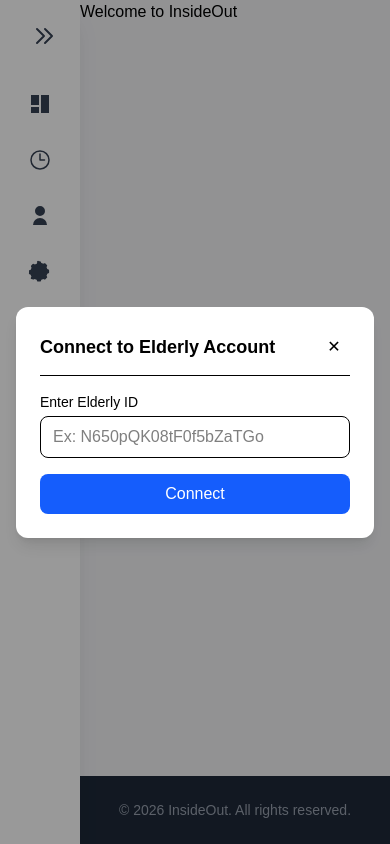
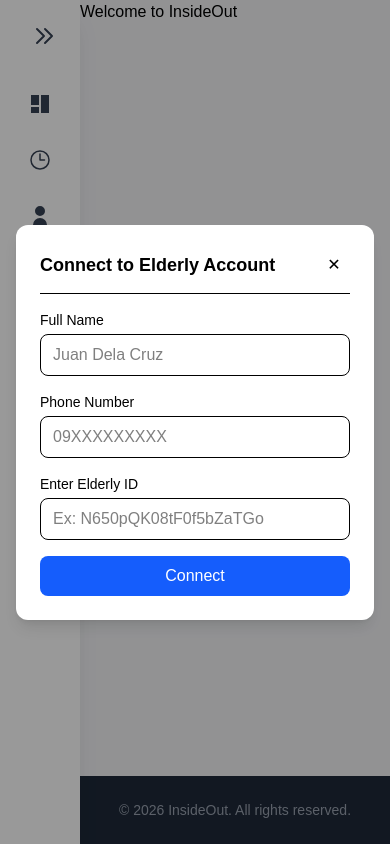
Before and after one commit to johnmartinroque/InsideOut, a React (Vite) app in the folder InsideOutFE/: page / in a window 390 px wide. Built offline with nearby package versions, Linux system fonts and the light colour scheme; no server answers; the database is empty; sample sign-in values are in the browser's storage.

Commit message:
added phone number and full name input

```diff
--- a/InsideOutFE/src/components/modals/InputElderlyID.jsx
+++ b/InsideOutFE/src/components/modals/InputElderlyID.jsx
@@ -4,6 +4,8 @@ import { doc, updateDoc } from "firebase/firestore";
 
 export default function InputElderlyIDModal({ isOpen, onClose }) {
   const [elderlyID, setElderlyID] = useState("");
+  const [phoneNumber, setPhoneNumber] = useState("");
+  const [fullName, setFullName] = useState("");
   const [loading, setLoading] = useState(false);
   const [message, setMessage] = useState("");
 
@@ -16,15 +18,24 @@ export default function InputElderlyIDModal({ isOpen, onClose }) {
     const user = auth.currentUser;
     if (!user) return setMessage("User not logged in");
 
+    // simple validation
+    if (!elderlyID.trim() || !phoneNumber.trim() || !fullName.trim()) {
+      return setMessage("Please fill in all fields");
+    }
+
     try {
       setLoading(true);
 
       await updateDoc(doc(db, "companion", user.uid), {
         elderlyID: elderlyID.trim(),
+        phoneNumber: phoneNumber.trim(),
+        fullName: fullName.trim(),
       });
 
-      setMessage("Elderly ID saved successfully!");
+      setMessage("Information saved successfully!");
       setElderlyID("");
+      setPhoneNumber("");
+      setFullName("");
 
       setTimeout(() => {
         onClose();
@@ -32,7 +43,7 @@ export default function InputElderlyIDModal({ isOpen, onClose }) {
       }, 1200);
     } catch (err) {
       console.error(err);
-      setMessage("Failed to save Elderly ID");
+      setMessage("Failed to save information");
     } finally {
       setLoading(false);
     }
@@ -56,11 +67,37 @@ export default function InputElderlyIDModal({ isOpen, onClose }) {
             </button>
           </div>
 
-          {/* Body */}
+          {/* Form */}
           <form onSubmit={handleSubmit} className="space-y-4">
+            {/* Full Name */}
+            <div>
+              <label className="block text-sm mb-1">Full Name</label>
+              <input
+                type="text"
+                value={fullName}
+                onChange={(e) => setFullName(e.target.value)}
+                placeholder="Juan Dela Cruz"
+                required
+                className="w-full px-3 py-2 border rounded-lg focus:ring-2 focus:ring-blue-500"
+              />
+            </div>
+
+            {/* Phone Number */}
+            <div>
+              <label className="block text-sm mb-1">Phone Number</label>
+              <input
+                type="tel"
+                value={phoneNumber}
+                onChange={(e) => setPhoneNumber(e.target.value)}
+                placeholder="09XXXXXXXXX"
+                required
+                className="w-full px-3 py-2 border rounded-lg focus:ring-2 focus:ring-blue-500"
+              />
+            </div>
+
+            {/* Elderly ID */}
             <div>
               <label className="block text-sm mb-1">Enter Elderly ID</label>
-
               <input
                 type="text"
                 value={elderlyID}
@@ -71,10 +108,12 @@ export default function InputElderlyIDModal({ isOpen, onClose }) {
               />
             </div>
 
+            {/* Message */}
             {message && (
               <p className="text-sm text-center text-blue-600">{message}</p>
             )}
 
+            {/* Button */}
             <button
               type="submit"
               disabled={loading}
```
